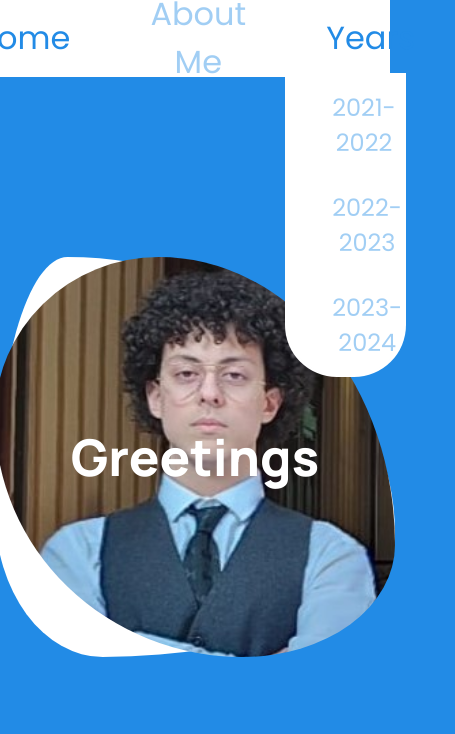
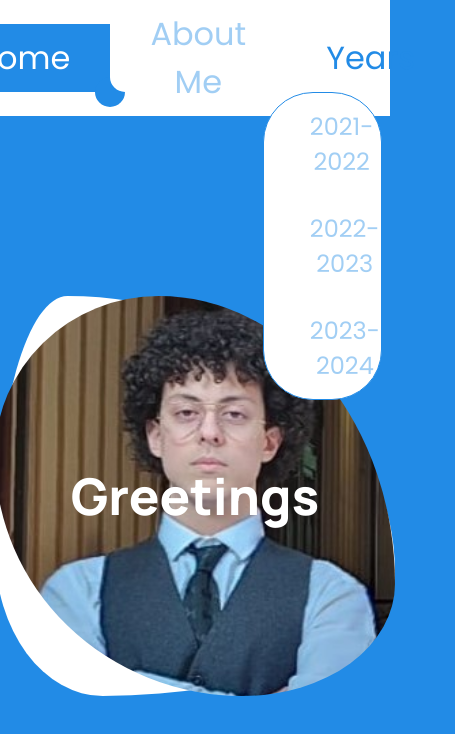
Before and after one commit to BDisciplined/Portfolio, a plain HTML site: page index.html in a window 390 px wide. Both pictures are taken after a click on the element "Years". Shown: the whole page, 455 px wide, since content can reach past the window. Drawn offline with nearby package versions, Linux system fonts and the light colour scheme.

Commit message:
[UPD] general navbar updates

```diff
--- a/script.js
+++ b/script.js
@@ -5,6 +5,12 @@ $(document).ready(function () {
 
   $("nav a").on("click", function () {
     applyActiveClass();
+  });
+
+  $("a").on("mouseover", function () {
+    if ($(this).hasClass("we-here")) {
+      $(this).css("color", "var(--main-color)");
+    }
   });
 
   $(".small-nav1 .years").on("click", function () {
@@ -23,18 +29,33 @@ $(document).ready(function () {
     let where = window.location.href.toString();
     console.log(where + " open");
 
-    $(".home, .about, .y1, .y2, .y3").removeClass("we-here");
+    $(".home, .about, .years, .y1, .y2, .y3").removeClass("we-here");
 
     if (where.includes("index")) {
       $(".home a").addClass("we-here");
     } else if (where.includes("about")) {
       $(".about a").addClass("we-here");
     } else if (where.includes("21-22")) {
-      $(".y1 a").addClass("we-here");
+      if ($(".small-nav1 nav").css("display") == "none") {
+        $(".y1 a").addClass("we-here");
+      } else {
+        $(".years").addClass("we-here");
+        $(".y1 a").css("color", "var(--main-back-color)");
+      }
     } else if (where.includes("22-23")) {
-      $(".y2 a").addClass("we-here");
+      if ($(".small-nav1 nav").css("display") == "none") {
+        $(".y2 a").addClass("we-here");
+      } else {
+        $(".years").addClass("we-here");
+        $(".y2 a").css("color", "var(--main-back-color)");
+      }
     } else if (where.includes("23-24")) {
-      $(".y3 a").addClass("we-here");
+      if ($(".small-nav1 nav").css("display") == "none") {
+        $(".y3 a").addClass("we-here");
+      } else {
+        $(".years").addClass("we-here");
+        $(".y3 a").css("color", "var(--main-back-color)");
+      }
     }
   }
 });
--- a/style.css
+++ b/style.css
@@ -57,7 +57,7 @@ body {
   --main-back-color: #228be6;
   --main-back-color-darker: #228be66c;
   --main-color: #fff;
-  --nav-height: 4rem;
+  --nav-inline-margins: 40px;
   --hover-color: #eeeeee;
 }
 
@@ -77,7 +77,6 @@ nav {
   position: sticky;
   top: 0;
   padding-inline: var(--nav-spacing);
-  height: var(--nav-height);
 
   display: flex;
   justify-content: center;
@@ -85,35 +84,48 @@ nav {
 
   font-family: Poppins;
   font-size: 1.5rem;
-  color: var(--main-back-color);
   background-color: var(--main-color);
 }
 
-.we-here {
-  color: var(--main-back-color);
+nav a,
+nav ul {
+  color: var(--main-back-color-darker);
 }
 
+.we-here {
+  color: var(--main-color);
+  background-color: var(--main-back-color);
+  position: relative;
+  --border-sizes: 30px;
+}
+.we-here::before,
+.we-here::after {
+  content: "";
+  position: absolute;
+  top: 25px;
+  background-color: var(--main-color);
+  width: var(--border-sizes);
+  height: var(--border-sizes);
+  border-radius: 50%;
+}
+.we-here::before {
+  left: calc(-1 * (var(--border-sizes)));
+  box-shadow: calc(var(--border-sizes) / 2) calc(var(--border-sizes) / 2) 0
+    var(--main-back-color);
+}
+.we-here::after {
+  right: calc(-1 * var(--border-sizes));
+  box-shadow: calc(-1 * var(--border-sizes) / 2) calc(var(--border-sizes) / 2) 0
+    var(--main-back-color);
+}
 a,
 .small-nav1 ul {
   cursor: pointer;
   position: relative;
   display: inline-block;
   text-decoration: none;
-  color: var(--main-back-color-darker);
-  /* padding: 10px 40px 10px 40px; */
-  margin: 10px 40px 10px 40px;
-}
-a::after {
-  content: "";
-  position: absolute;
-  width: 70%;
-  height: 1px;
-  border-radius: 50%;
-  transform: scaleX(0);
-  background-color: var(--main-back-color);
-  bottom: -3px;
-  left: 15%;
-  transition: all 200ms linear;
+
+  padding: 10px var(--nav-inline-margins) 10px var(--nav-inline-margins);
 }
 
 .years {
@@ -171,7 +183,6 @@ a::after {
 .small-nav1 nav {
   display: none;
   font-size: 2rem;
-  height: calc(var(--nav-height) * 1.2);
 }
 
 @media (max-width: 992px) {
@@ -181,38 +192,56 @@ a::after {
   .small-nav1 nav {
     display: flex;
   }
+  .we-here::before,
+  .we-here::after {
+    top: 38px;
+  }
 }
 
 .small-nav1 .li-small1 {
   --dropdown-width: 30vw;
-
   display: none;
   flex-direction: column;
+  border: 1px solid var(--main-back-color);
 
   position: absolute;
-  top: calc(var(--nav-height) - 8%);
   width: var(--dropdown-width);
-  left: calc((var(--dropdown-width) / -3));
+  left: calc(-1 * var(--dropdown-width) / 5);
+  top: 100%;
 
   background-color: var(--main-color);
   color: var(--main-back-color);
 
-  border: 0px;
-  border-radius: 0 0 50px 50px;
-  box-shadow: 0 0 0 2px var(--main-color);
+  border-radius: 50px;
 
   overflow: hidden;
+  z-index: 5;
 }
 
 .li-small1 li {
   font-size: 1.5rem;
   padding: 5px;
+  border: 1px solid transparent;
 }
 
-.li-small1 li:hover {
-  background-color: var(--hover-color);
+.li-small1 li:nth-child(1):hover {
+  border-width: 1px 0;
+  border-style: solid;
+  border-color: transparent transparent var(--main-back-color) transparent;
+}
+.li-small1 li:nth-child(2):hover {
+  border-width: 1px 0;
+  border-style: solid;
+  border-color: var(--main-back-color) transparent var(--main-back-color)
+    transparent;
+}
+.li-small1 li:nth-child(3):hover {
+  border-width: 1px 0;
+  border-style: solid;
+  border-color: var(--main-back-color) transparent transparent transparent;
 }
 
-.li-small1 li:hover a {
+a:hover,
+.small-nav1 .years:hover {
   color: var(--main-back-color);
 }
```
